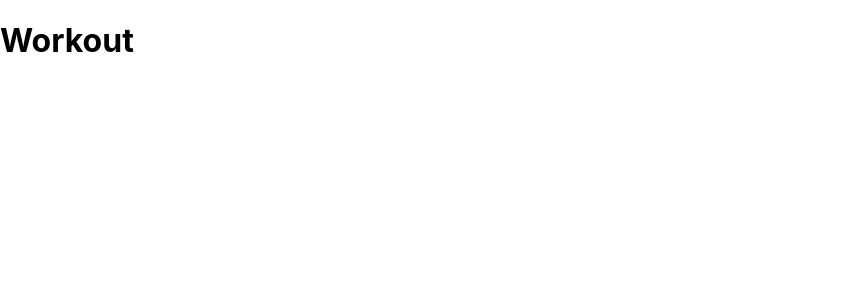
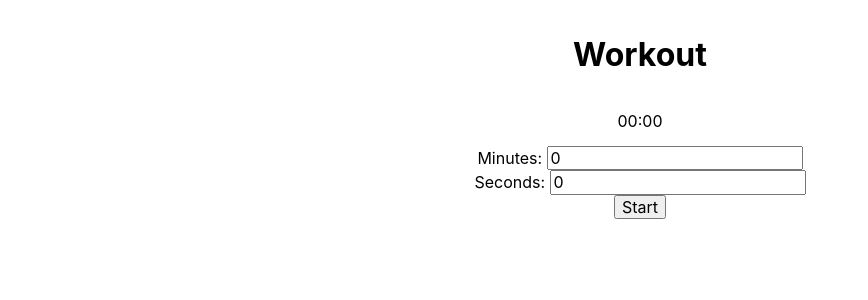
Before and after one commit to j23saw/workout, a React (Create React App) app: page / in a window 1280 px wide. Shown: the top 300 px of the page, without its empty margins (0-868 px from the left). Built offline with nearby package versions, Linux system fonts and the light colour scheme.

Commit message:
added a timer

```diff
--- a/package.json
+++ b/package.json
@@ -6,9 +6,11 @@
     "@testing-library/jest-dom": "^4.2.4",
     "@testing-library/react": "^9.5.0",
     "@testing-library/user-event": "^7.2.1",
+    "p5": "^1.0.0",
     "react": "^16.13.1",
     "react-dom": "^16.13.1",
-    "react-scripts": "3.4.1"
+    "react-scripts": "3.4.1",
+    "tachyons": "^4.11.1"
   },
   "scripts": {
     "start": "react-scripts start",
--- a/public/index.html
+++ b/public/index.html
@@ -1,6 +1,7 @@
 <!DOCTYPE html>
 <html lang="en">
   <head>
+    <script src="https://cdn.jsdelivr.net/npm/p5@1.0.0/lib/p5.js"></script>
     <meta charset="utf-8" />
     <link rel="icon" href="%PUBLIC_URL%/favicon.ico" />
     <meta name="viewport" content="width=device-width, initial-scale=1" />
--- /dev/null
+++ b/src/App.js
@@ -0,0 +1,56 @@
+import React, { Component } from 'react';
+
+class App extends Component {
+    constructor() {
+        super();
+        this.state = {
+            minutes: 0,
+            seconds: 0
+        }
+
+        this.handleChangeMins = this.handleChangeMins.bind(this);
+        this.handleChangeSecs = this.handleChangeSecs.bind(this);
+        this.handleSubmit = this.handleSubmit.bind(this);
+    }
+
+    handleSubmit(event) {
+        alert('A name was submitted');
+        event.preventDefault();
+    }
+
+    handleChangeMins(event) {
+        this.setState({ minutes: event.target.value });
+    }
+
+    handleChangeSecs(event) {
+        this.setState({ seconds: event.target.value });
+    }
+
+    render() {
+
+        let padSecs = String(this.state.seconds).padStart(2, '0');
+        let padMins = String(this.state.minutes).padStart(2, '0');
+
+
+        return (
+            <div className='tc'>
+                <p>
+                    {padMins}:{padSecs}
+                </p>
+
+                <form onSubmit={this.handleSubmit}>
+                    <label>Minutes: </label>
+                    <input type='number' value={this.state.minutes} onChange = {this.handleChangeMins}/>
+                    <br />
+                    <label> Seconds: </label>
+                    <input type='number' value={this.state.seconds} onChange = {this.handleChangeSecs} />
+                    <br />
+                    <input type='submit' value='Start' />
+                </form>
+            </div>
+        )
+    }
+
+}
+
+export default App;
--- a/src/index.js
+++ b/src/index.js
@@ -2,10 +2,16 @@ import React from 'react';
 import ReactDOM from 'react-dom';
 import './index.css';
 import * as serviceWorker from './serviceWorker';
+import App from './App';
+import 'tachyons';
+import 'p5';
 
 ReactDOM.render(
   <React.StrictMode>
-    <h1>Workout</h1>
+    <div>
+      <h1 className = 'tc pa3'>Workout</h1>
+      <App />
+    </div>
   </React.StrictMode>,
   document.getElementById('root')
 );
```
Also changed, not shown: src/Input.js (added, +21 -0 lines), src/Timer.js (added, +20 -0 lines), 1 other file (tests, documents, lock files or other folders).
